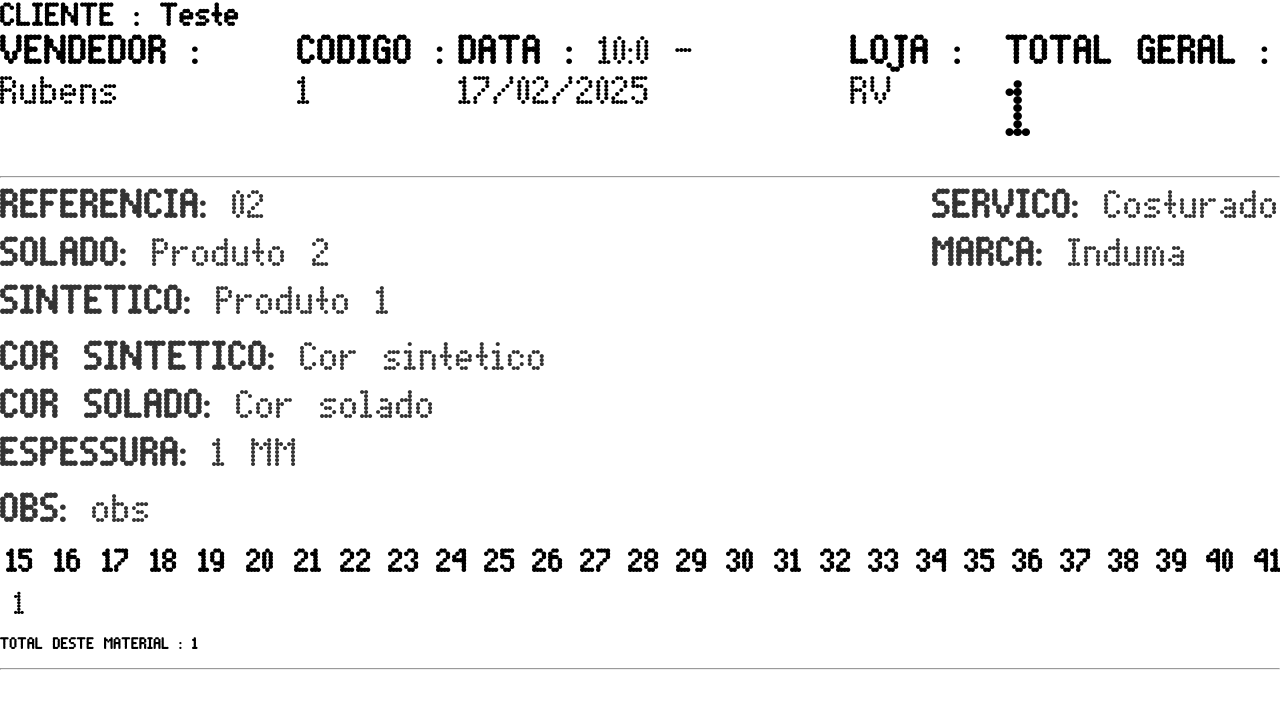
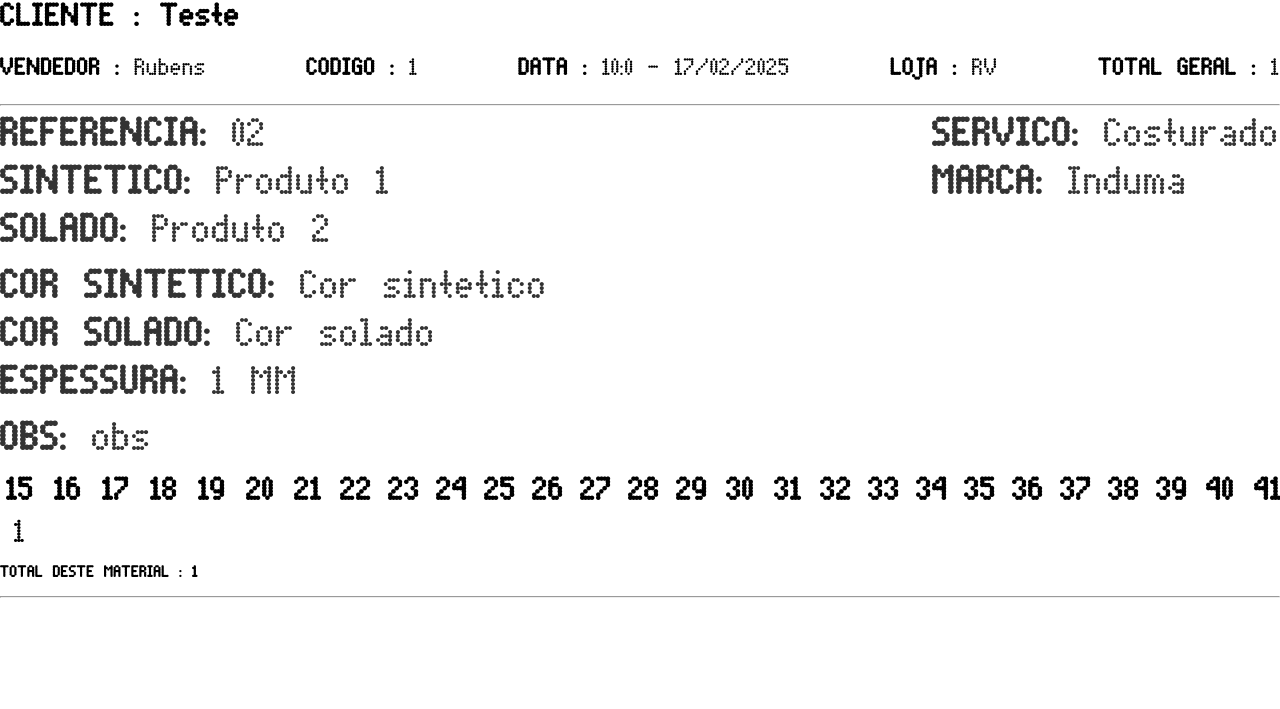
Before and after one commit to RubsNeto/PalmieX, a Django app: page /imprimir/1/ in a window 1280 px wide; the page is wider, and only the part inside the window is pictured. Shown: the top 709 px of that part. Run offline with Django 5.2, Linux system fonts and the light colour scheme; a user stored in the database is signed in; data comes from the database, SQL or seed files in the repository; both versions use the stored data as it was after the commit; some web fonts are replaced.

Commit message:
ajustei finais

```diff
--- a/static/css/imprimir.css
+++ b/static/css/imprimir.css
@@ -22,7 +22,7 @@
 }
 
 p{
-  font-size:2.5em;
+  font-size:1.5em;
 }
 
 /* Estilo para a seção de detalhes do pedido */
@@ -30,6 +30,7 @@ p{
   display: flex;
   flex-direction: row;
   justify-content: space-between;
+  margin-top: 1.5em;
   margin-bottom: 1.5em;
 }
 
@@ -119,7 +120,7 @@ p{
 
 /* Estilo genérico para spans */
 span {
-  font-size: 2.0em;
+  font-size: 1em;
 }
 
 /* Estilos aplicados apenas na impressão */
--- a/templates/pedidos/imprimir.html
+++ b/templates/pedidos/imprimir.html
@@ -31,12 +31,12 @@
           <p><strong>REFERENCIA:</strong> {{ grupo.list.0.ref_palmilha|default:"" }}</p>
           {% endif %}
 
+          {% if production_area == "balancinho" or production_area == "vendedor" %}
+          <p><strong>SINTETICO:</strong> {{ grupo.list.0.mat_balancinho|default:"" }}</p>
+          {% endif %}
+
           {% if production_area == "solado" or production_area == "vendedor" %}
           <p><strong>SOLADO:</strong> {{ grupo.list.0.mat_palmilha|default:"" }}</p>
-          {% endif %}
-
-          {% if production_area == "balancinho" or production_area == "vendedor" %}
-          <p><strong>SINTETICO:</strong> {{ grupo.list.0.mat_balancinho|default:"" }}</p>
           {% endif %}
         </div>
 
```
Also changed, not shown: db.sqlite3.
